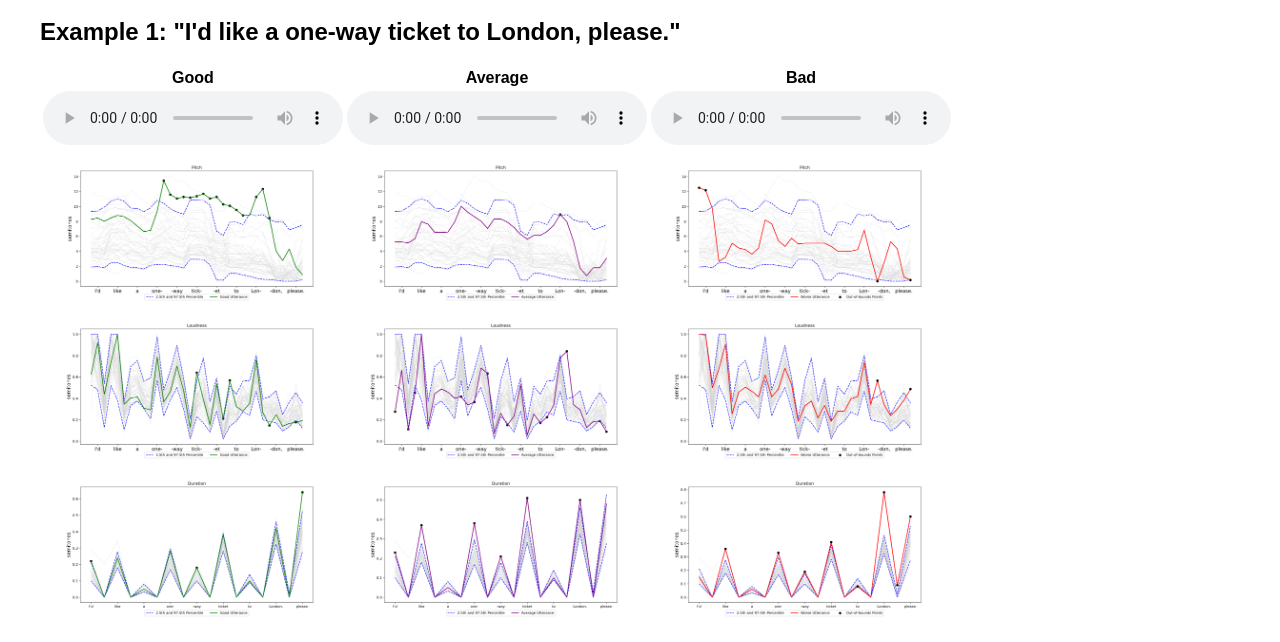
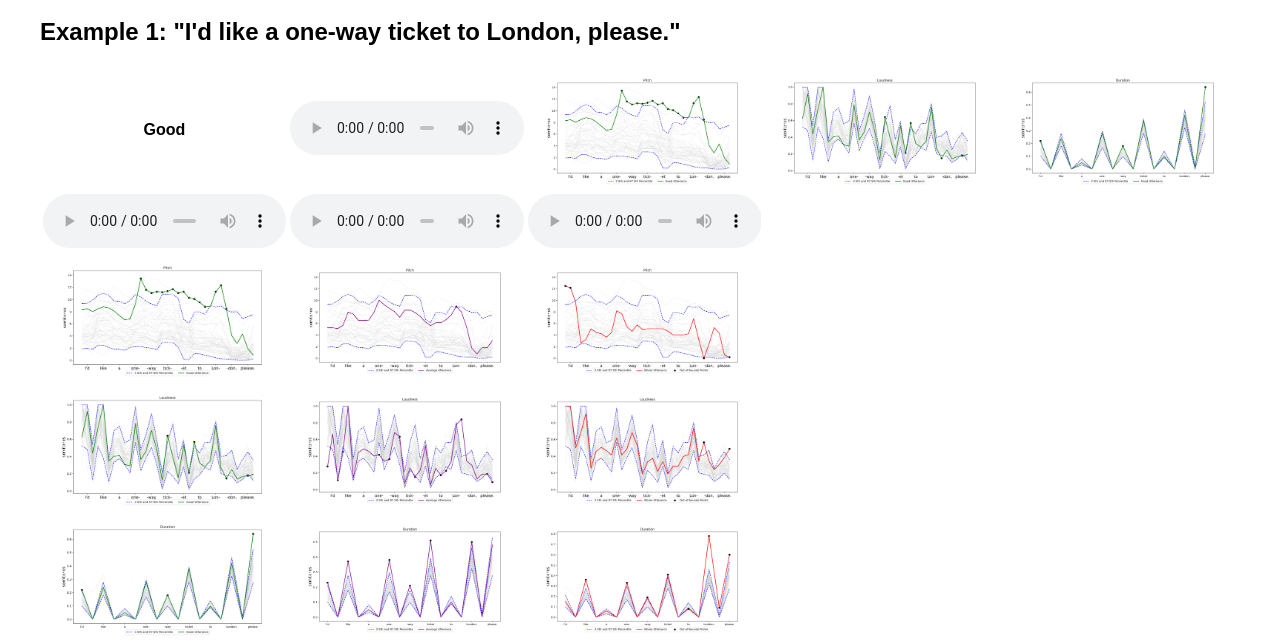
Before and after one commit to mjuliao-dot/tts-vs-l2-speech, a plain HTML site: page index.html in a window 1280 px wide. Shown: the part 80-722 px from the top of the page. Drawn offline with Linux system fonts and the light colour scheme.

Commit message:
Update index.html

```diff
--- a/index.html
+++ b/index.html
@@ -16,8 +16,10 @@
 <table>
 <tr>
   <th>Good</th>
-  <th>Average</th>
-  <th>Bad</th>
+  <td><audio controls src="audio/prompt1/Good.wav"></audio></td>
+  <td><img src="figures/prompt1/good_Pitch_31_4.png" width="300"></td>
+  <td><img src="figures/prompt1/good_Loudness_31_4.png" width="300"></td>
+  <td><img src="figures/prompt1/good_Duration_31_4.png" width="300"></td>
 </tr>
 
   <tr>
```
